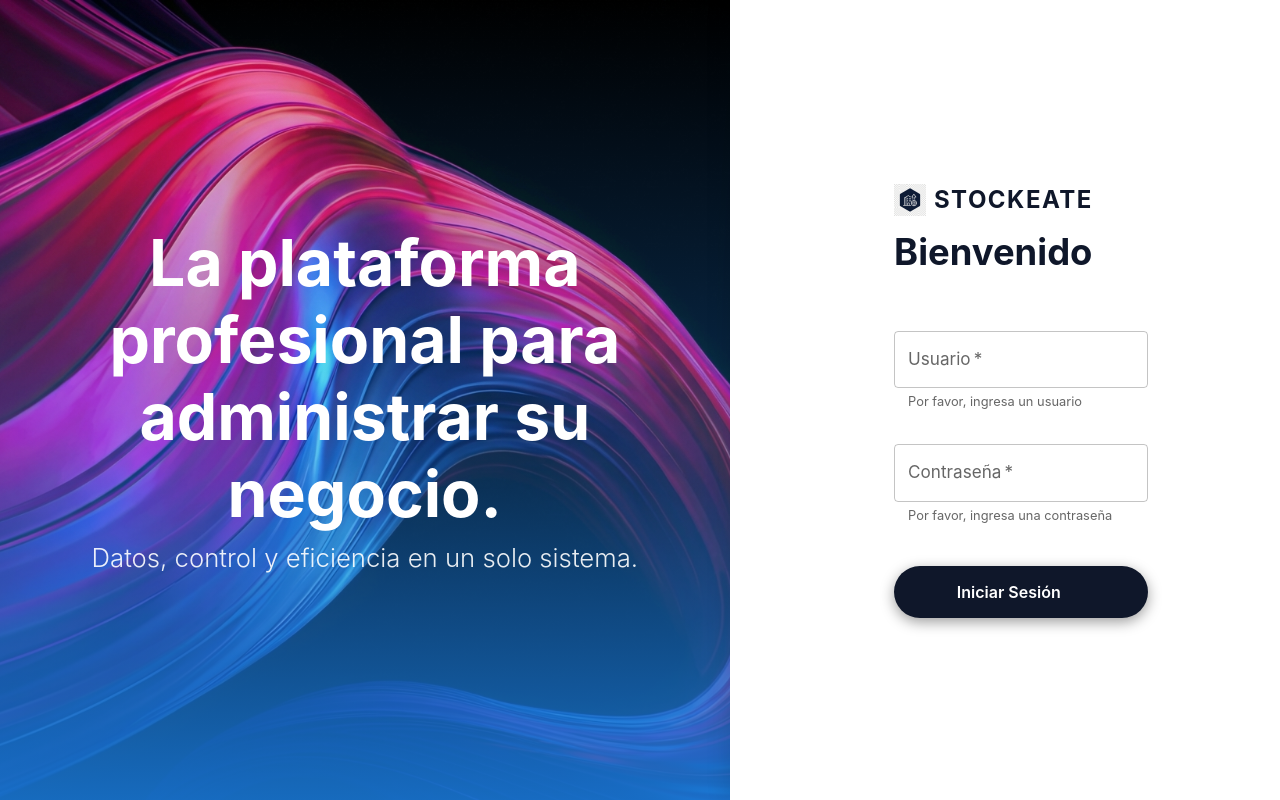
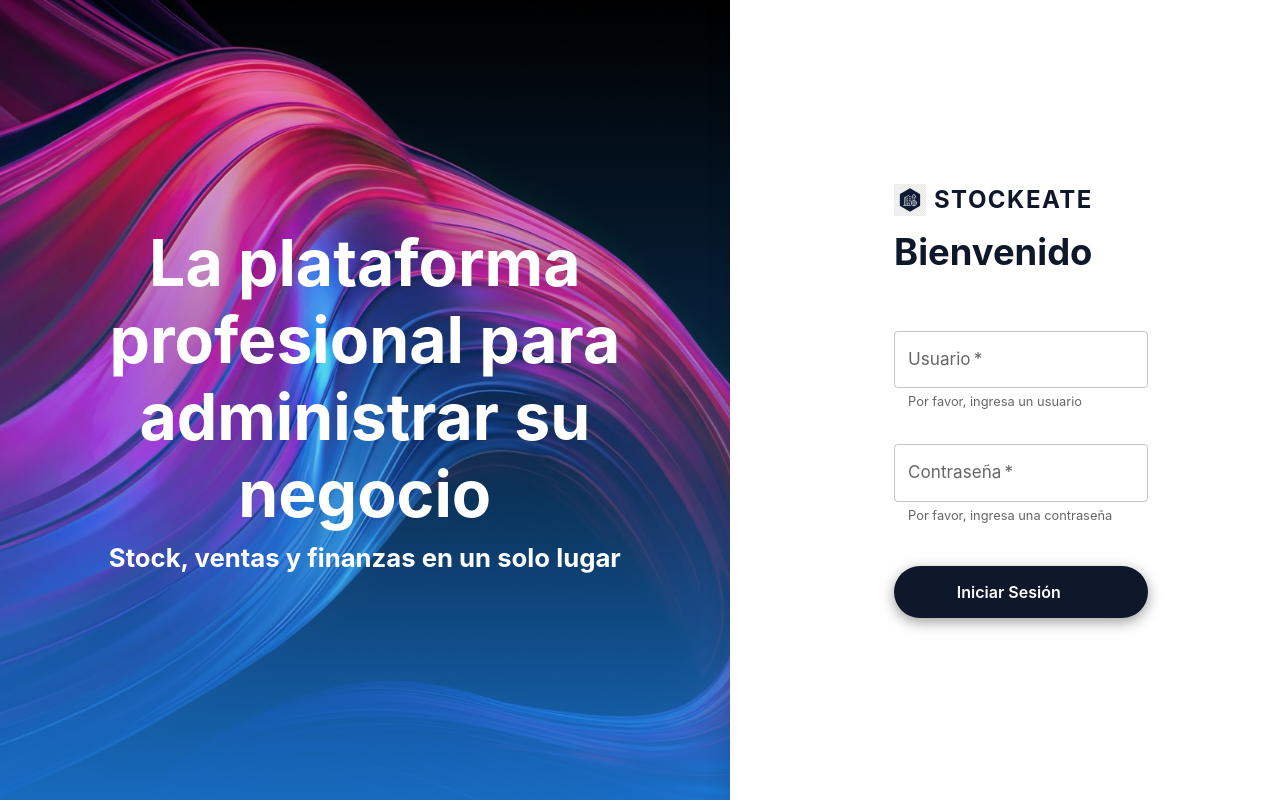
Before and after one commit to tomasgenco/Sistema-de-Gestion-Comercial---Front, a React (Vite) app: page / in a window 1280 px wide. Built offline with nearby package versions, Linux system fonts and the light colour scheme; some icons are missing.

Commit message:
fix: error message CIERRE_MES_DUPLICADO

```diff
--- a/src/Dashboard/components/Finanzas/CierresCajaTable.tsx
+++ b/src/Dashboard/components/Finanzas/CierresCajaTable.tsx
@@ -212,7 +212,7 @@ const CierresCajaTable = () => {
 
                     {/* Contador de resultados */}
                     <Typography variant="body2" sx={{ mb: 2, color: '#64748b' }}>
-                        Mostrando {cierresDiarios.length} de {totalElements} cierres
+                        Mostrando {cierresDiarios.length} cierres
                     </Typography>
 
                     {/* Tabla */}
--- a/src/Dashboard/components/Finanzas/FinanzasContent.tsx
+++ b/src/Dashboard/components/Finanzas/FinanzasContent.tsx
@@ -301,13 +301,29 @@ const FinanzasContent = () => {
 
         } catch (error: any) {
             // Construir mensaje de error personalizado
-            let errorMsg = error.response?.data?.message || 'Error al cerrar el mes. Por favor, intente nuevamente.';
+            let errorMsg = 'Error al cerrar el mes. Por favor, intente nuevamente.';
 
-            // Si el error indica que ya existe un cierre para ese mes
-            if (error.response?.status === 400 || errorMsg.toLowerCase().includes('ya existe') || errorMsg.toLowerCase().includes('duplicado')) {
-                errorMsg = `Ya existe un cierre registrado para ${getMonthName(cierreMesData.mes)} ${cierreMesData.anio}. ${errorMsg}`;
+            // Verificar si hay datos de respuesta del servidor
+            if (error.response?.data) {
+                const responseData = error.response.data;
+
+                // Si el error es específicamente CIERRE_MES_DUPLICADO (status 409 o code field)
+                if (responseData.code === 'CIERRE_MES_DUPLICADO' || error.response.status === 409) {
+                    console.log('Error de cierre duplicado detectado');
+                    console.log('cierreMesData:', cierreMesData);
+                    console.log('responseData:', responseData);
+                    // Construir mensaje personalizado con el mes y año
+                    if (cierreMesData) {
+                        errorMsg = `Ya existe un cierre registrado para ${getMonthName(cierreMesData.mes)} ${cierreMesData.anio}`;
+                        console.log('Mensaje construido con cierreMesData:', errorMsg);
+                    }
+                } else if (responseData.message) {
+                    // Para cualquier otro error, usar el mensaje del servidor si existe
+                    errorMsg = responseData.message;
+                }
             }
 
+            console.log('Mensaje de error que se va a mostrar:', errorMsg);
             setMesErrorMessage(errorMsg);
 
             // Cerrar el modal principal y abrir el modal de resultado con el error
--- a/src/LoginPage/LoginSidePanel.tsx
+++ b/src/LoginPage/LoginSidePanel.tsx
@@ -28,10 +28,10 @@ export default function LoginSidePanel() {
         >
             <Box sx={{ position: 'relative', zIndex: 2, p: 6, width: '100%', textAlign: 'center' }}>
                 <Typography variant="h2" component="h1" fontWeight="bold" sx={{ color: 'white', mb: 1 }}>
-                    La plataforma profesional para administrar su negocio.
+                    La plataforma profesional para administrar su negocio
                 </Typography>
-                <Typography variant="h5" sx={{ color: 'rgba(255, 255, 255, 0.9)', fontWeight: 300 }}>
-                    Datos, control y eficiencia en un solo sistema.
+                <Typography variant="h5" sx={{ color: 'white', fontWeight: 'bold' }}>
+                    Stock, ventas y finanzas en un solo lugar
                 </Typography>
             </Box>
         </Box>
```
